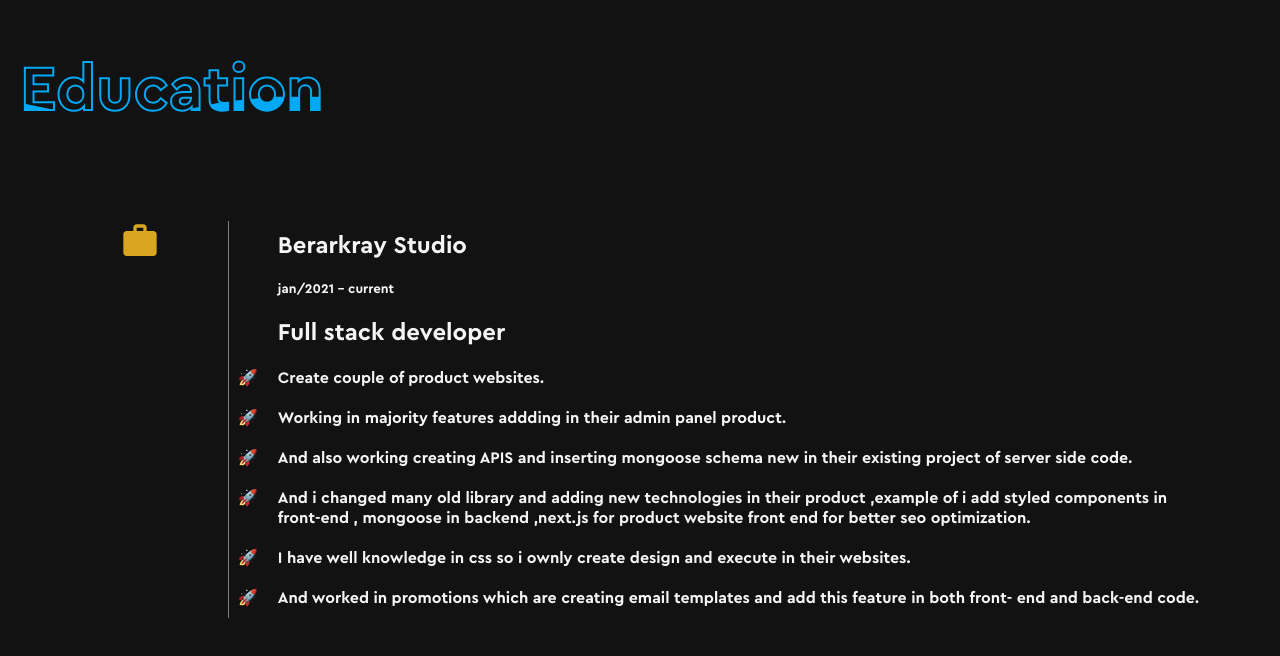
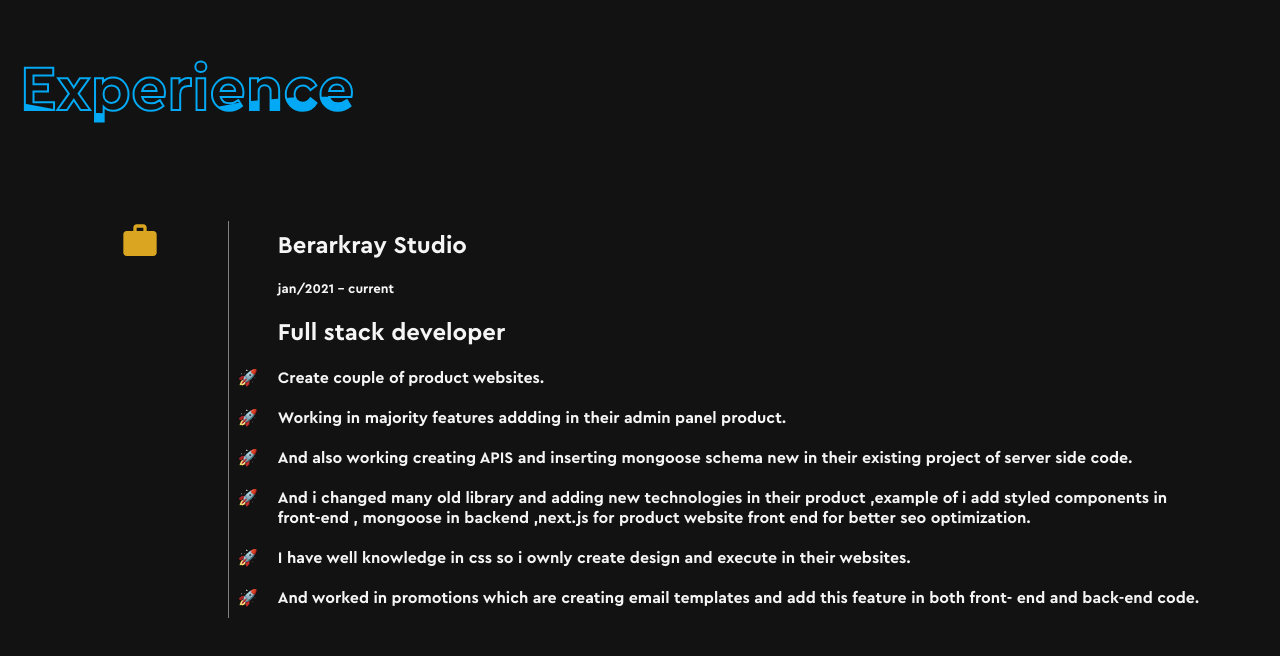
Before and after one commit to usvishnuprakash/iamvishnuprakash, a React (Create React App) app: page / in a window 1280 px wide. Shown: the part 2370-3026 px from the top of the page. Built offline with nearby package versions, Linux system fonts and the light colour scheme.

Commit message:
this is experiece change commit

```diff
--- a/src/sections/experience.jsx
+++ b/src/sections/experience.jsx
@@ -6,7 +6,7 @@
 export default function Experience() {
   return (
     <EachSection>
-      <HeadCom heading="Education"></HeadCom>
+      <HeadCom heading="Experience"></HeadCom>
       <ExperienceWrap>
         <div className="iconwrap">
           <MdWork className="icon" />
```
